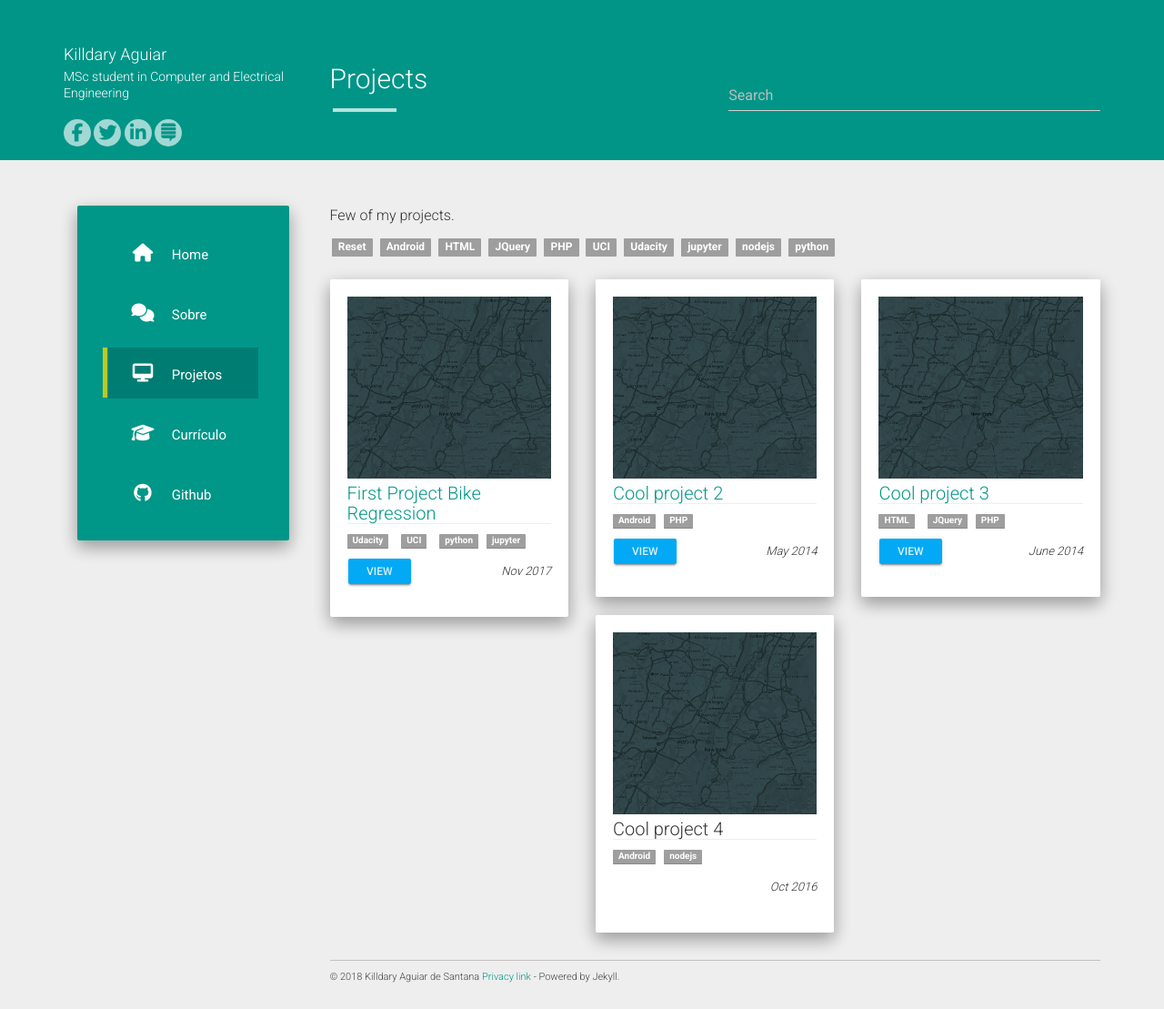
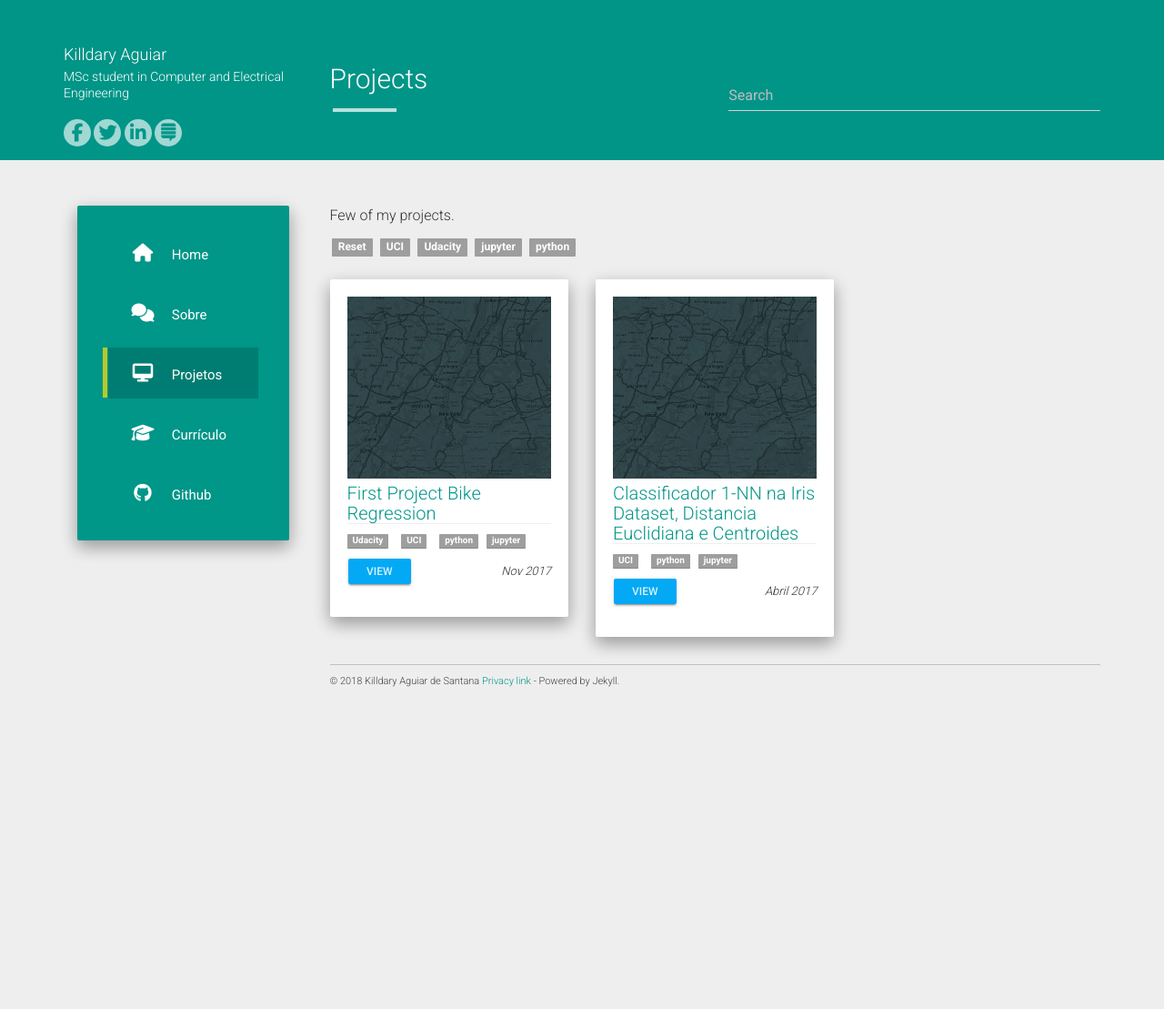
Before and after one commit to killdary/killdary.github.io, a Jekyll site: the page built from projects.md, in a window 1280 px wide. Shown: the whole page at 91% size. Built offline with Jekyll 4.4.1, drawn with Linux system fonts in a browser that asks for light colours; nearby versions of some CDN libraries; after the commit the page ends 900 px from its top, so only the background shows below that.

Commit message:
Update projects.json

```diff
--- a/_data/projects.json
+++ b/_data/projects.json
@@ -7,24 +7,11 @@
 		"tags": ["Udacity","UCI","python", "jupyter"]
 	},
 	{
-		"name": "Cool project 2",
+		"name": "Classificador 1-NN na Iris Dataset, Distancia Euclidiana e Centroides",
 		"image": "placeholder.jpg",
 		"url": "#",
-		"date": "May 2014",
-		"tags": ["Android","PHP"]
-	},
-	{
-		"name": "Cool project 3",
-		"image": "placeholder.jpg",
-		"url": "#",
-		"date": "June 2014",
-		"tags": ["HTML","JQuery","PHP"]
-	},
-	{
-		"name": "Cool project 4",
-		"image": "placeholder.jpg",
-		"date": "Oct 2016",
-		"tags": ["Android","nodejs"]
+		"date": "Abril 2017",
+		"tags": ["UCI","python", "jupyter"]
 	}
 
 ]
```
